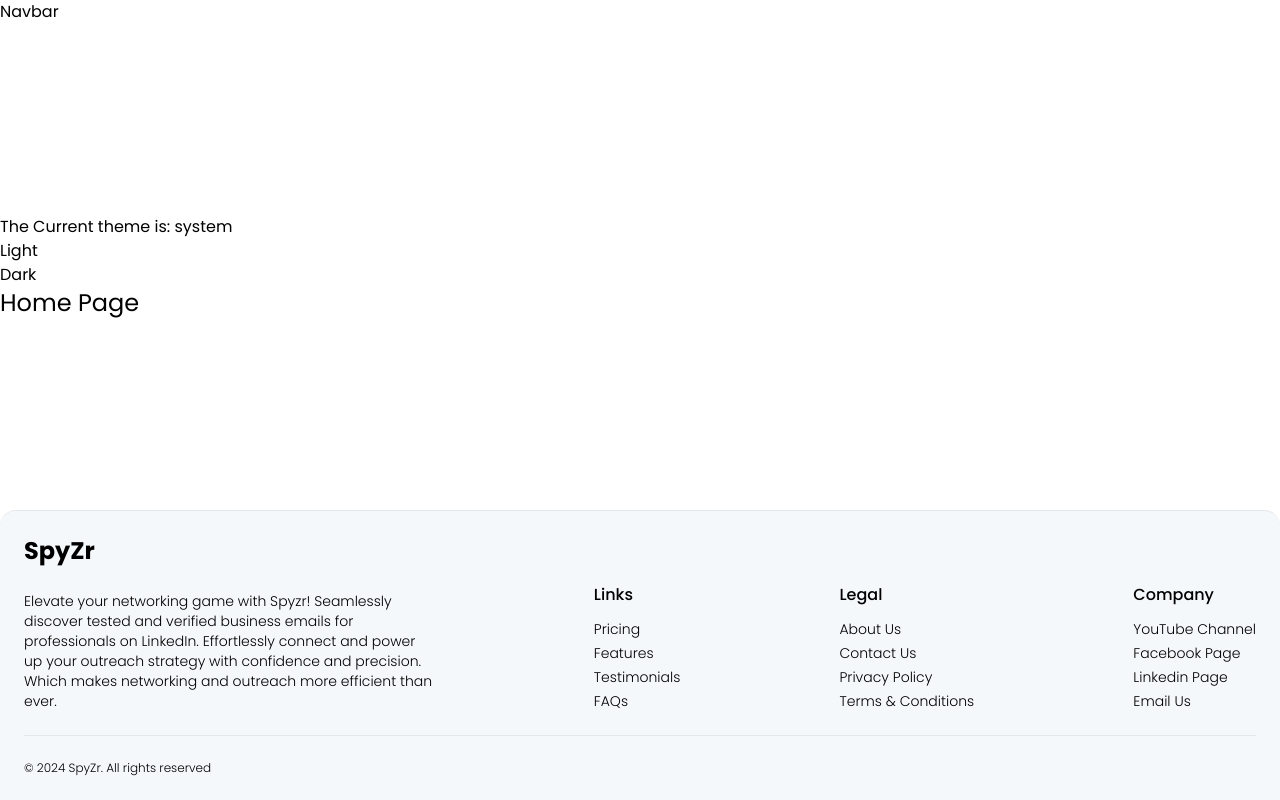
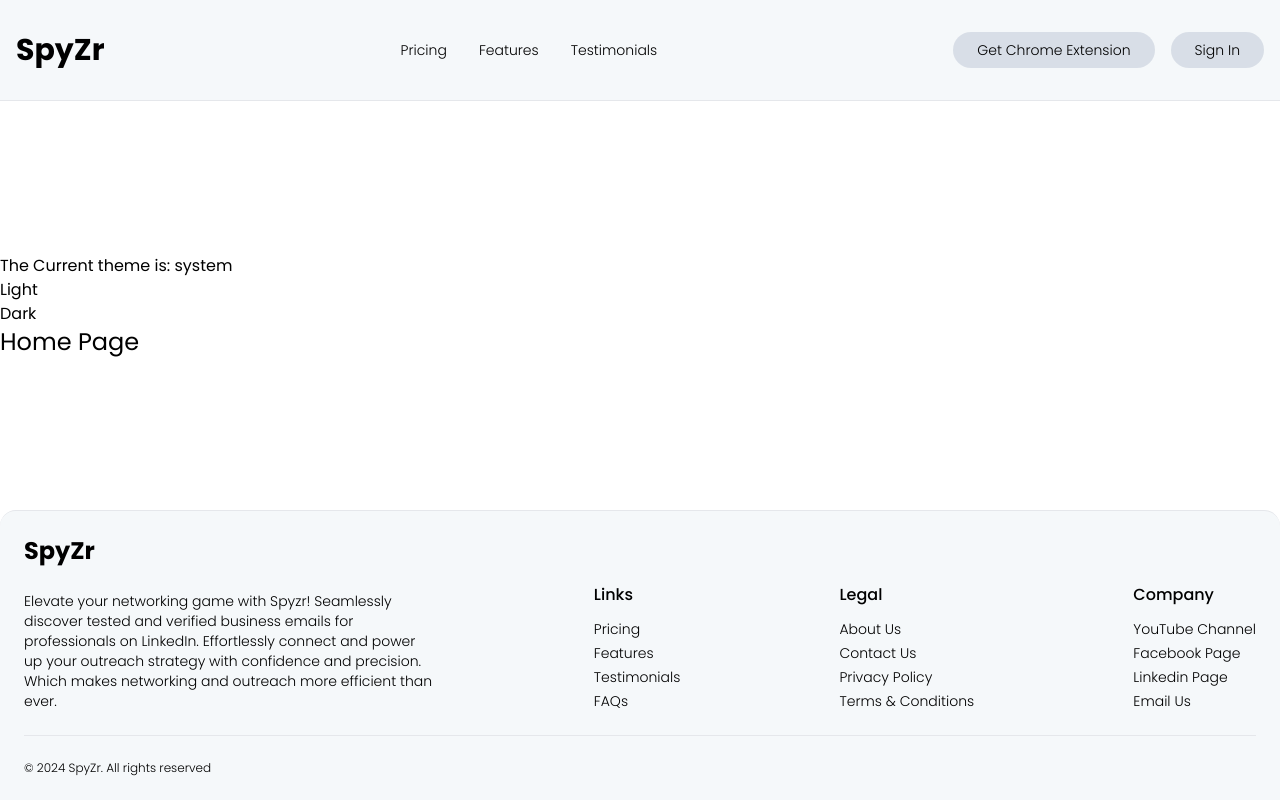
Before and after one commit to Polashahmad01/spyzr-frontend, a Next.js app: page / in a window 1280 px wide. Built offline with nearby package versions, Linux system fonts and the light colour scheme.

Commit message:
Update page.jsx and app-navbar.jsx components, and add Button component

```diff
--- a/src/app/page.jsx
+++ b/src/app/page.jsx
@@ -2,7 +2,7 @@
 export default function Home() {
   return (
     <div>
-      <h1 className="dark:text-7xl text-2xl">Home Page</h1>
+      <h1 className="text-2xl">Home Page</h1>
     </div>
   );
 }
--- /dev/null
+++ b/src/components/Button.jsx
@@ -0,0 +1,7 @@
+"use client";
+
+export default function Button({ style, children, ...props }) {
+  return (
+    <button className={`${style} cursor-pointer rounded-full px-6 py-2 transition`} {...props}>{children}</button>
+  )
+}
--- a/src/components/app-navbar.jsx
+++ b/src/components/app-navbar.jsx
@@ -1,8 +1,43 @@
+import Link from "next/link";
+import Button from "./Button";
 
 export default function AppNavbar() {
   return (
-    <nav>
-      <h5>Navbar</h5>
+    <nav className="bg-[#F5F8FA] border-b dark:bg-black/40 dark:border-b-0">
+      <div className="hidden sm:block">
+        <div className="flex flex-wrap justify-between items-center container mx-auto px-4 p-8">
+          <div>
+            <Link className="transition hover:opacity-50" href="/">
+              <h1 className="text-3xl font-bold">SpyZr</h1>
+            </Link>
+          </div>
+
+          <div>
+            <ul className="flex flex-wrap items-center gap-8 font-light text-sm">
+              <li>
+                <Link className="transition hover:opacity-50" href="/pricing">Pricing</Link>
+              </li>
+              <li>
+                <Link className="transition hover:opacity-50" href="/features">Features</Link>
+              </li>
+              <li>
+                <Link className="transition hover:opacity-50" href="/testimonials">Testimonials</Link>
+              </li>
+            </ul>
+          </div>
+
+          <div>
+            <ul className="flex flex-wrap items-center gap-4 font-light text-sm">
+              <li>
+                <Button style="text-sm bg-slate-400/30 dark:bg-white/10 dark:text-white dark:hover:bg-white/5 hover:opacity-70">Get Chrome Extension</Button>
+              </li>
+              <li>
+                <Button style="text-sm bg-slate-400/30 dark:bg-indigo-600/90 dark:text-white dark:hover:bg-indigo-700 hover:opacity-70">Sign In</Button>
+              </li>
+            </ul>
+          </div>
+        </div>
+      </div>
     </nav>
   )
 }
```
